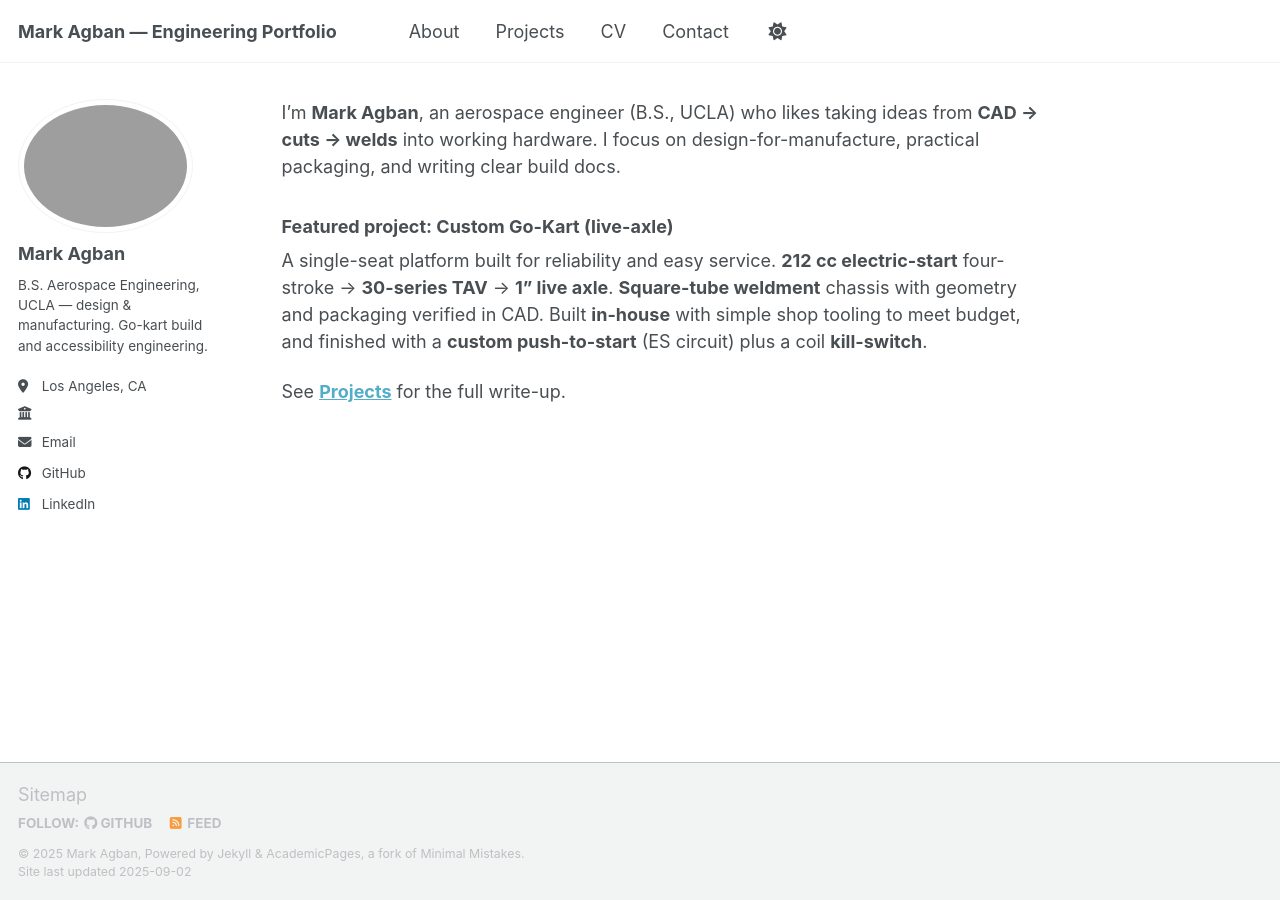
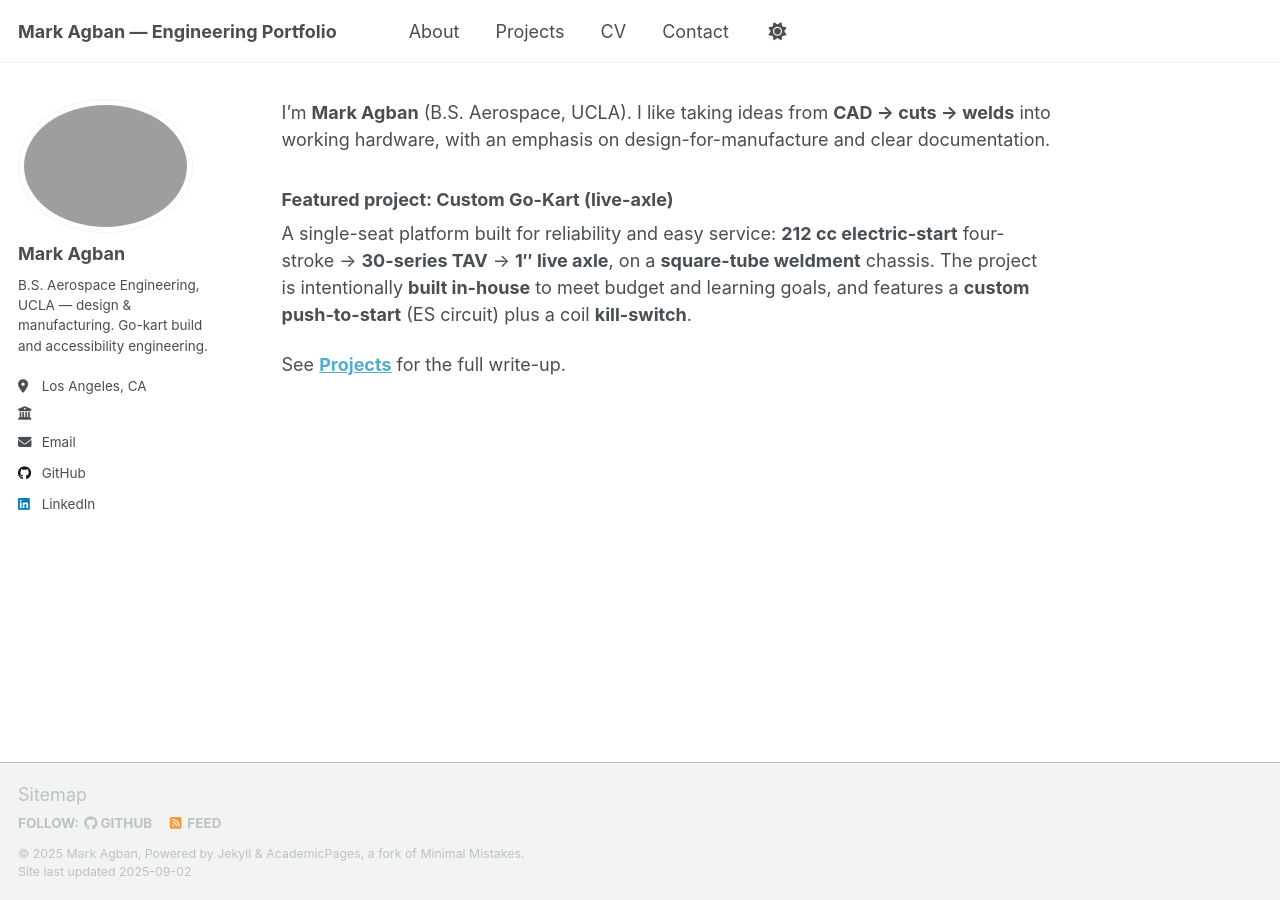
Before and after one commit to markoa24-portfolio/markagban.github.io, a Jekyll site: the page built from _pages/_pages/home.md, in a window 1280 px wide. Built offline with Jekyll 4.4.1, drawn with Linux system fonts in a browser that asks for light colours; our own code applies the rules of GitHub Pages for plain Markdown files; a script that is not in the unit is left out.

Commit message:
Update home.md

```diff
--- a/_pages/_pages/home.md
+++ b/_pages/_pages/home.md
@@ -1,6 +1,6 @@
-I’m **Mark Agban**, an aerospace engineer (B.S., UCLA) who likes taking ideas from **CAD → cuts → welds** into working hardware. I focus on design-for-manufacture, practical packaging, and writing clear build docs.
+I’m **Mark Agban** (B.S. Aerospace, UCLA). I like taking ideas from **CAD → cuts → welds** into working hardware, with an emphasis on design-for-manufacture and clear documentation.
 
 ### Featured project: Custom Go-Kart (live-axle)
-A single-seat platform built for reliability and easy service. **212 cc electric-start** four-stroke → **30-series TAV** → **1" live axle**. **Square-tube weldment** chassis with geometry and packaging verified in CAD. Built **in-house** with simple shop tooling to meet budget, and finished with a **custom push-to-start** (ES circuit) plus a coil **kill-switch**.
+A single-seat platform built for reliability and easy service: **212 cc electric-start** four-stroke → **30-series TAV** → **1″ live axle**, on a **square-tube weldment** chassis. The project is intentionally **built in-house** to meet budget and learning goals, and features a **custom push-to-start** (ES circuit) plus a coil **kill-switch**.
 
 See **[Projects]({{ site.baseurl }}/portfolio/)** for the full write-up.
```
